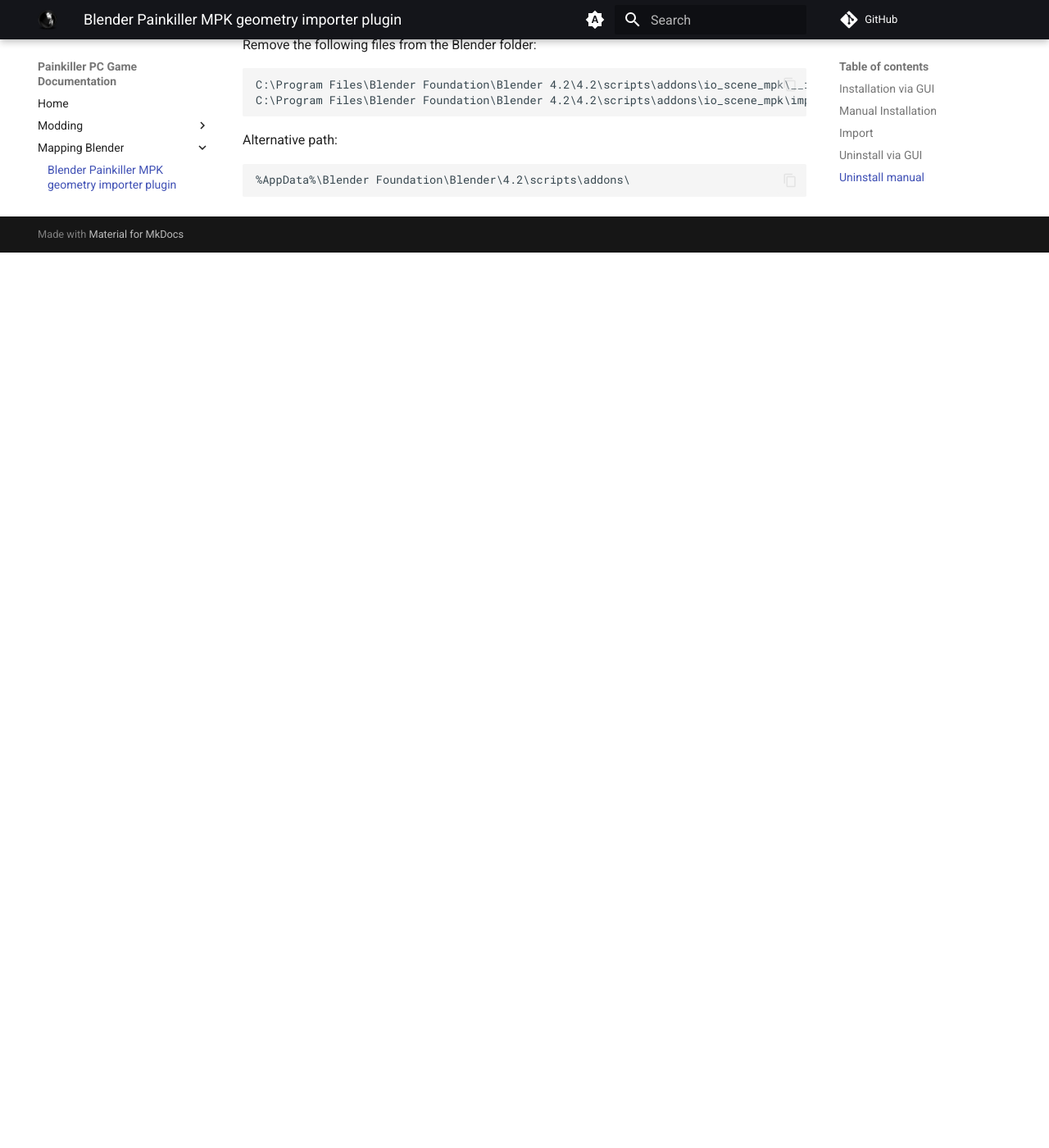
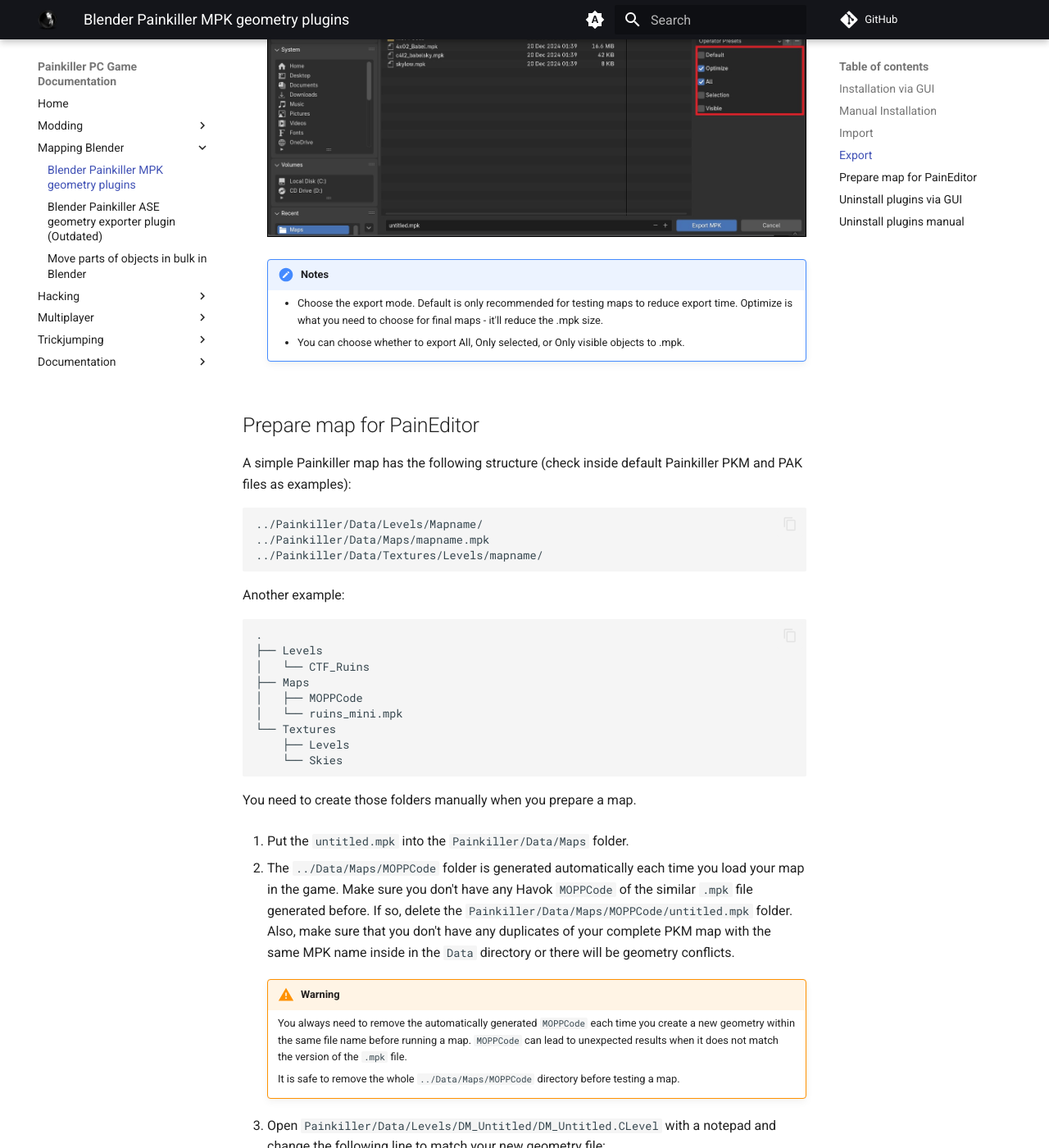
Before and after one commit to t3r6/pkdocs, an MkDocs documentation site: the page built from docs/guides/mapping/blender-mpk-plugins.md, in a window 1280 px wide and 1400 px high, scrolled down 4633 px. Shown: the whole window at 82% size. Built offline with MkDocs 1.6.1 and Material for MkDocs 9.7.7, drawn with Linux system fonts in a browser that asks for light colours; comment, search, counter and statistics services are not loaded; before the commit the page ends 4941 px from its top, so only the background shows below that; some of the changed text lies outside the part shown.

Commit message:
docs: Blender export

````diff
--- a/docs/guides/mapping/blender-pk-importer.md
+++ b/docs/guides/mapping/blender-mpk-plugins.md
@@ -1,10 +1,13 @@
-# Blender Painkiller MPK geometry importer plugin
+# Blender Painkiller MPK geometry plugins
 
 !!! Warning
     Blender constraints: the current max ID names size is 63 usable bytes (for example, a mesh name). This limit should be increated in [Blender 5](https://projects.blender.org/blender/blender/issues/137608).
     It means that some Painkiller mesh names could be cut during the map import; it's the usual case with the maps from Painkiller Resurrection but can happen in any PainEngine/NecroEngine game. Since some mesh names might contain specific key words for the engine, like "barrier", you need to pay attention to those cut names and rename them accordingly after the import.
 
-Blender add-on that imports Painkiller (PC game 2004) MPK geometry files.
+!!! Warning
+    Painkiller only supports meshes that have 2 UV map texture channels (colormap and lightmap). If a mesh have more channels, the plugin will use only 2 of them.
+
+Blender add-on that imports and exports Painkiller (PC game 2004) MPK geometry files.
 
 PainEditor is not capable of editing geometry files for Painkiller. It's mostly designed to create gameplay and atmosphere.
 
@@ -59,7 +62,7 @@
 
 Once the addon has been installed, you will be able to import Painkiller MPK geometry.
 
-1. [**Extract**](../modding/pk-unpack.md) a PKM or a PAK archive with the map geometry and textures.
+1. [**Extract**](../modding/pk-packages.md) a PKM or a PAK archive with the map geometry and textures.
 
     !!! Note
         The texture folder usually has the same naming as the geometry file name. For example, `Maps.pak/4x02_Babel.mpk` geometry has corresponding textures in `Textures.pak/Levels/4x02_Babel`.
@@ -74,7 +77,7 @@
 
 5. Import Painkiller MPK geometry file via `File` > `Import` > `Painkiller World Mesh (.mpk)`.
 
-    !![Blender Plugin Options](../../../img/blender/blender-import-001.jpg "Blender Plugin Options")
+    !![Blender Plugin Options](../../../img/blender/blender-import-001.jpg "Blender Plugin Import Options")
 
     !!! Notes
         * Merge verticies is enabled by default and recommended. It will join all the closest separated geometry.
@@ -93,7 +96,63 @@
 
 10. Navigate with the [**fly/walk**](https://docs.blender.org/manual/en/latest/editors/3dview/navigate/walk_fly.html) mode `Shift-~` and use the mouse scroll wheel to control the speed. If you are new to Blender, start learning from navigation basics. There are plenty of tutorials online.
 
-## Uninstall via GUI
+## Export
+
+1. Export Painkiller MPK geometry file via `File` > `Export` > `Painkiller World Mesh (.mpk)`.
+
+    !![Blender Plugin Options](../../../img/blender/blender-export-001.jpg "Blender Plugin Export Options")
+
+    !!! Notes
+        * Choose the export mode. Default is only recommended for testing maps to reduce export time.
+          Optimize is what you need to choose for final maps - it'll reduce the .mpk size.
+        * You can choose whether to export All, Only selected, or Only visible objects to .mpk.
+
+## Prepare map for PainEditor
+
+A simple Painkiller map has the following structure (check inside default Painkiller PKM and PAK files as examples):
+
+    ../Painkiller/Data/Levels/Mapname/
+    ../Painkiller/Data/Maps/mapname.mpk
+    ../Painkiller/Data/Textures/Levels/mapname/
+
+Another example:
+
+```
+.
+├── Levels
+│   └── CTF_Ruins
+├── Maps
+│   ├── MOPPCode
+│   └── ruins_mini.mpk
+└── Textures
+    ├── Levels
+    └── Skies
+```
+
+You need to create those folders manually when you prepare a map.
+
+1. Put the `untitled.mpk` into the `Painkiller/Data/Maps` folder.
+
+2. The `../Data/Maps/MOPPCode` folder is generated automatically each time you load your map in the game. Make sure you don't have any Havok `MOPPCode` of the similar `.mpk` file generated before. If so, delete the `Painkiller/Data/Maps/MOPPCode/untitled.mpk` folder. Also, make sure that you don't have any duplicates of your complete PKM map with the same MPK name inside in the `Data` directory or there will be geometry conflicts.
+
+    !!! Warning
+        You always need to remove the automatically generated `MOPPCode` each time you create a new geometry within the same file name before running a map. `MOPPCode` can lead to unexpected results when it does not match the version of the `.mpk` file.
+
+        It is safe to remove the whole `../Data/Maps/MOPPCode` directory before testing a map.
+
+3. Open `Painkiller/Data/Levels/DM_Untitled/DM_Untitled.CLevel` with a notepad and change the following line to match your new geometry file:
+
+    ```
+    o.Map = "untitled.mpk"
+    ```
+
+4. The folder with the textures should match the name of the MPK file: `Painkiller/Data/Textures/Levels/untitled`. If it does not match, you won't see textures on your map.
+
+5. Run your map in PainEditor to check if the map configuration was correct. Put all the items, gameplay, effects via the PainEditor.
+
+6. [**Pack**](../modding/pk-packages.md) your map properly to distribute it.
+
+## Uninstall plugins via GUI
 
 1. In Blender, open `Edit` > `Preferences` and switch to the `Add-ons` section.
 
@@ -101,7 +160,7 @@
 
 3. Click on the dropdown menu and remove the plugin by clicking `Remove`.
 
-## Uninstall manual
+## Uninstall plugins manual
 
 Remove the following files from the Blender folder:
 
--- a/mkdocs.yml
+++ b/mkdocs.yml
@@ -60,11 +60,11 @@
 nav:
   - Home: index.md
   - Modding:
-    - guides/modding/pk-unpack.md
+    - guides/modding/pk-packages.md
     - guides/modding/3d-editor-pk-plugins.md
     - guides/modding/mpk-specification.md
   - Mapping Blender:
-    - guides/mapping/blender-pk-importer.md
+    - guides/mapping/blender-mpk-plugins.md
     - guides/mapping/blender-pk-ase-exporter.md
     - guides/mapping/blender-move-bulk-objects.md
   - Hacking:
````
Also changed, not shown: docs/guides/mapping/blender-pk-ase-exporter.md (+17 -39 lines), docs/guides/modding/pk-packages.md (renamed from docs/guides/modding/pk-unpack.md), docs/img/blender/blender-export-001.jpg (added).
